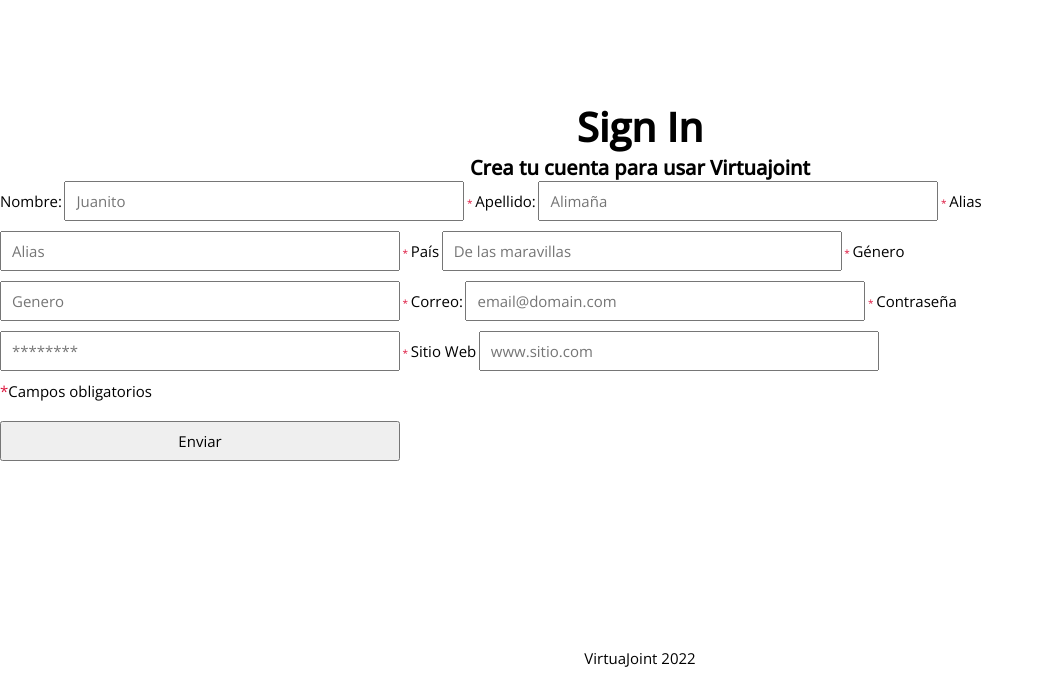
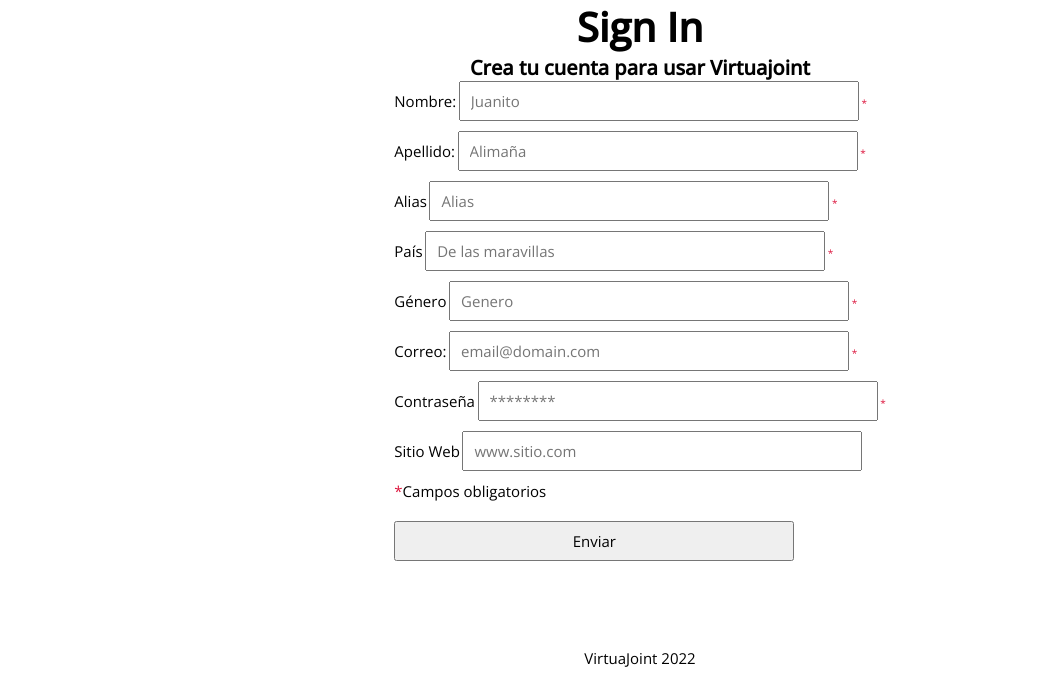
Before and after one commit to natan9019/virtuajoint, a PHP site: page /signin.html in a window 1280 px wide. Shown: the part 112-800 px from the top of the page, without its empty margins (0-1044 px from the left). Run offline with PHP 8.4, Linux system fonts and the light colour scheme.

Commit message:
separé el formulario de registro en div individuales

```diff
--- a/public/action_page.php
+++ b/public/action_page.php
@@ -21,11 +21,7 @@
     <section class="mainSection">
         <h1>Gracias por registrarte <?php echo $_POST["txtFName"]; ?> </h1>
         <h2>Da click en "confirma tu cuenta" en el correo que hemos enviado al email que indicaste: "<?php echo $_POST["txtEmail"]; ?>" </h2>
-
-
         <?php
-
-
             /*Insertamos los valores del nuevo usuario en la BD de "Virtuajoint", tabla "users" */
 
             //DECLARAMOS las variables a utilizar para la conexión (Mas a adelante hay que sacar de aqui estos datos)
@@ -86,7 +82,6 @@
 
             /*Terminamos de insertar los valores del nuevo usuario en la BD de "Virtuajoint", tabla "users" */
         ?>
-
     </section>
 
 
--- a/public/css/styles.css
+++ b/public/css/styles.css
@@ -69,11 +69,12 @@ input {
     padding: 5rem;
 }
 
+/* FIXME @HUMBERTO Modifiqué momentaneamente este estilo para acomodar el formulario */
 .form-signin {
-    display: flex;
+    display: grid;
     flex-direction: row;
-    gap: 5rem;
-    padding: 5rem;
+    /* gap: 5rem;
+    padding: 5rem; */
 }
 
 form input {
--- a/public/login.html
+++ b/public/login.html
@@ -25,7 +25,7 @@
     <section class="loginSection mainSection">
         <h1>Log In</h1>
         <h2>Ingresa a la plataforma</h2>
-        <form action="#" class="form-login">
+        <form action="/userHomePage.php" class="form-login" method="post">
             <label for="username">Nombre de Usuario</label>
             <input type="text" id="username" name="username">
             <label for="password">Contraseña</label>
--- a/public/signin.html
+++ b/public/signin.html
@@ -24,41 +24,48 @@
 
     <section class="signupSection mainSection">
         <h1>Sign In</h1>
-        <!-- FIXME @humberto Revertí tus cambios aquí, revisemos juntos como solucionar este acomodo -->
         <h2>Crea tu cuenta para usar Virtuajoint</h2>
         <section class="signupSection">
-            <form action="/action_page.php" method="post">
-
+            <form action="/action_page.php" method="post" class="form-signin">
+                <DIV>
                     <label for="lblFName">Nombre:</label>
                     <input type="text" id="txtFName" name="txtFName" placeholder="Juanito" required>
                     <span class="asterisk">*</span>
-
+                </DIV>
+                <DIV>
                     <label for="lblLName">Apellido:</label>
                     <input type="text" id="txtLName" name="txtLName" placeholder="Alimaña" required>
                     <span class="asterisk">*</span>
-
+                </DIV>
+                <div>
                     <label for="lblAlias">Alias</label>
                     <input type="text" id="txtAlias" name="txtAlias" placeholder="Alias" required>
                     <span class="asterisk">*</span>
-
+                </div>
+                <div>
                     <label for="lblCountry">País</label>
                     <input type="text" id="txtCountry" name="txtCountry" placeholder="De las maravillas" required>
                     <span class="asterisk">*</span>
-
+                </div>
+                <div>
                     <label for="lblGender">Género</label>
                     <input type="text" id="txtGender" name="txtGender" placeholder="Genero" required>
                     <span class="asterisk">*</span>
-
+                </div>
+                <div>
                     <label for="lblEmail">Correo:</label>
                     <input type="email" id="txtEmail" name="txtEmail" placeholder="email@domain.com" required>
                     <span class="asterisk">*</span>
-
+                </div>
+                <div>
                     <label for="lblpssword">Contraseña</label>
                     <input type="password" id="txtPassword" name="txtPassword" placeholder="********" required>
                     <span class="asterisk">*</span>
-
+                </div>
+                <div>
                     <label for="lblWebsite">Sitio Web</label>
                     <input type="text" id="txtWebsite" name="txtWebsite" placeholder="www.sitio.com">
+                </div>
 
                 <p><span class="asterisk"> *</span>Campos obligatorios</p>
                 <input type="submit" id="btnSubmit" value="Enviar">
```
Also changed, not shown: public/userHomePage.php (added, +7 -0 lines). Lines whose indentation alone changed are shown as unchanged.
